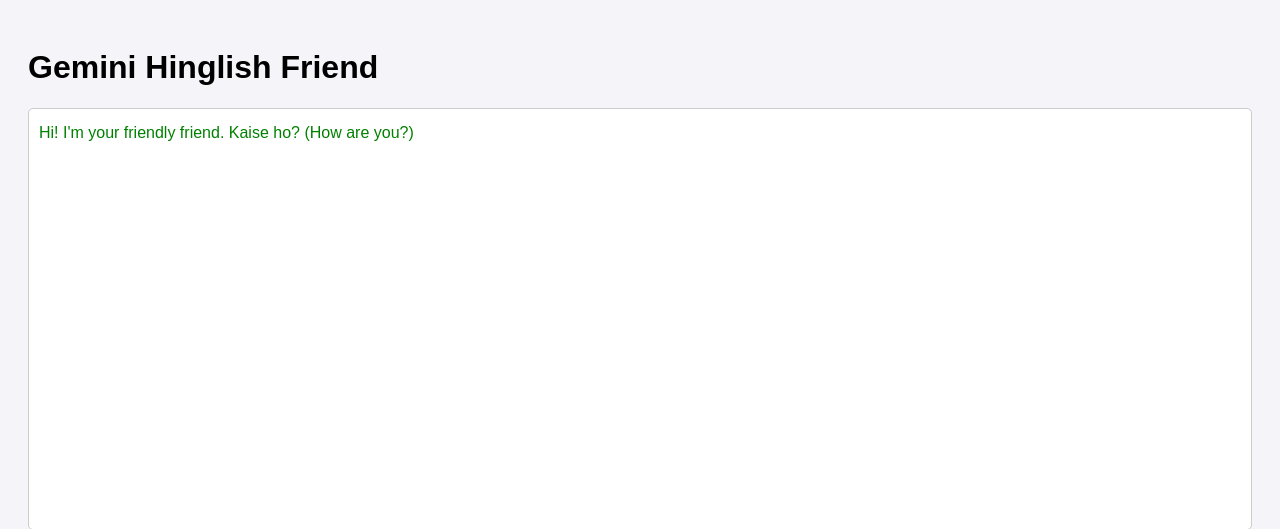
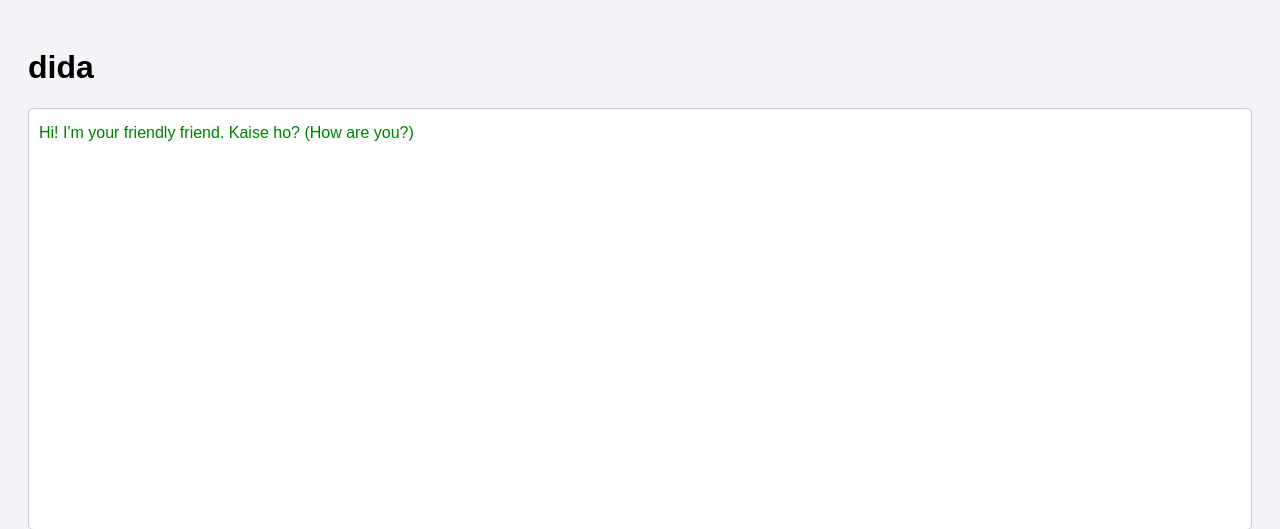
Before and after one commit to Aryan-6409/Dida, a Flask app: page / in a window 1280 px wide. Shown: the top 529 px of the page. Run offline with Flask 3, Linux system fonts and the light colour scheme; some libraries are stand-ins or nearby versions.

Commit message:
Update index.html

```diff
--- a/templates/index.html
+++ b/templates/index.html
@@ -17,7 +17,7 @@
     </style>
 </head>
 <body>
-    <h1>Gemini Hinglish Friend</h1>
+    <h1>dida</h1>
 
     <div id="chatbox">
         <p class="botText"><span>Hi! I'm your friendly friend. Kaise ho? (How are you?)</span></p>
```
